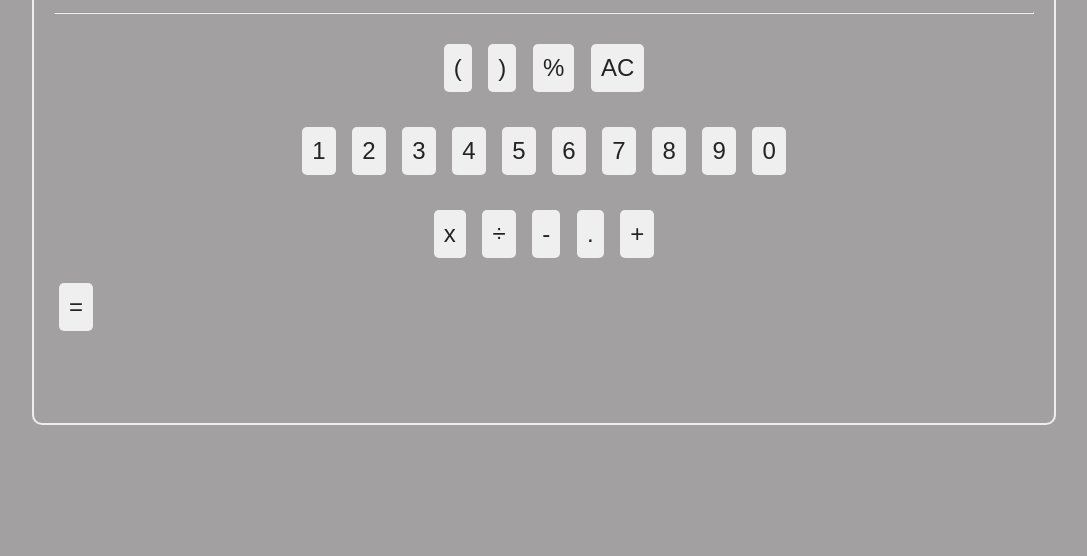
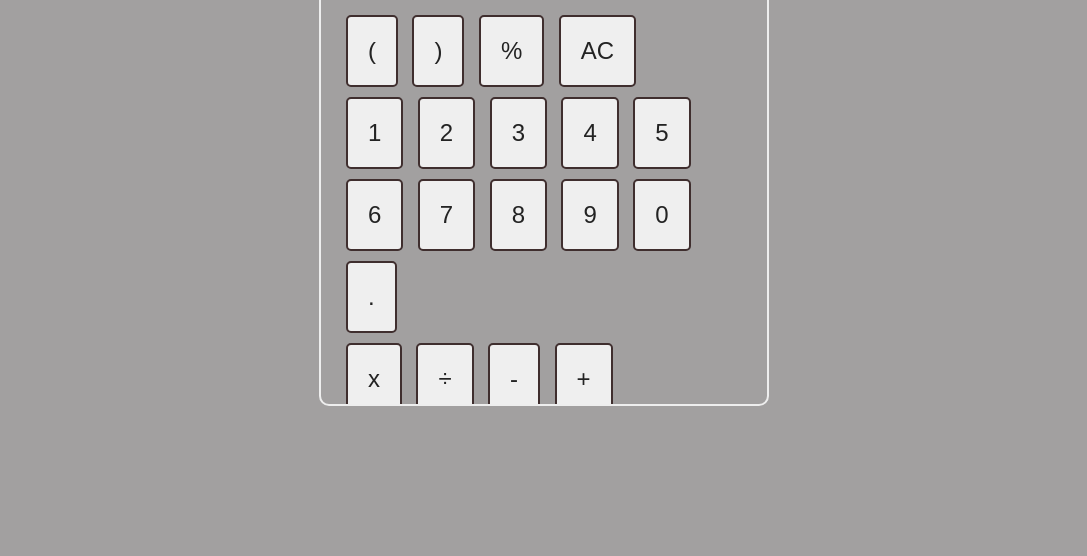
Before and after one commit to 13-year-developer-vpnoorulislam/100PROJECT, a plain HTML site: page Calc/index.html in a window 1280 px wide. Shown: the part 244-800 px from the top of the page, without its empty margins (96-1183 px from the left). Drawn offline with Linux system fonts and the light colour scheme.

Commit message:
Modified

```diff
--- a/Calc/index.html
+++ b/Calc/index.html
@@ -8,7 +8,6 @@
     <link rel="icon" type="image/png" href="calc.png"/>
 </head>
 <body>
-    <h1>Calc</h1>
     <div class="main">
         <div class="disp">
             <input placeholder="0" type="text" id="display" disabled>
@@ -32,15 +31,15 @@
             <button onclick="inp(8)">8</button>
             <button onclick="inp(9)">9</button>
             <button onclick="inp(0)">0</button>
+            <button onclick="inp('.')">.</button>
             </div>
             <div class="left">
             <button onclick="inp('x')">x</button>
             <button onclick="inp('÷')">÷</button>
             <button onclick="inp('-')">-</button>
-            <button onclick="inp('.')">.</button>
             <button onclick="inp('+')">+</button>
             </div>
-            <button onclick="evalute()">=</button>
+            <button id="ans" onclick="evalute()">=</button>
         </div>
     </div>
     <script>
--- a/Calc/style.css
+++ b/Calc/style.css
@@ -14,24 +14,27 @@ body {
     background: #6d6a6aa2;
     font-family: 'Arial', sans-serif;
 }
-
+#ans {
+    width: 100%;
+}
 .main {
+    overflow: auto;
     border: 2px solid #eee;
     border-radius: 10px;
     min-width: 250px;
     height: fit-content;
     width: 80vw;
     padding: 20px;
-    /* display: flex;
-    flex-direction: column; */
+    display: flex;
+    flex-direction: column;
 }
-.btn * {
+.btn button {
+    border: 2px solid #3f2e2e;
     text-align: center;
-    padding: 10px;
+    padding: 20px;
     margin: 5px;
     border-radius: 5px;
     font-size: 1.5rem;
-    border: none;
 }
 .main .disp #display {
     width: 100%;
@@ -43,11 +46,22 @@ body {
     text-align: right;
     overflow: auto;
 }
+.up {
+    width: 100%;
+}
 .left {
+    width: 100%;
 }
 @media only screen and (min-width: 550px) {
     .main {
+        width: 450px;
         height: 500px;
+    }
+}
+@media only screen and (max-width: 550px) {
+    .main {
+        width: 95vw;
+        height: fit-content;
     }
 }
 @media only screen and (orientation: landscape) and (max-width: 750px) and  (max-height: 300px) {
```
